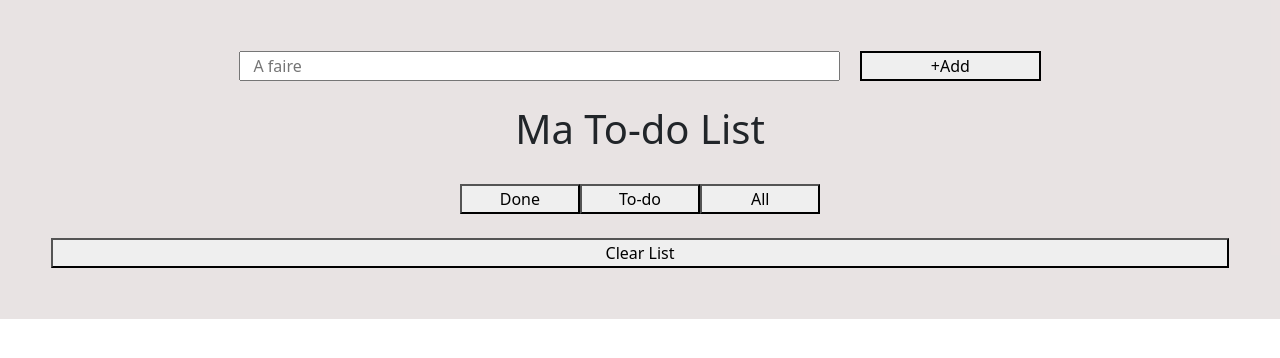
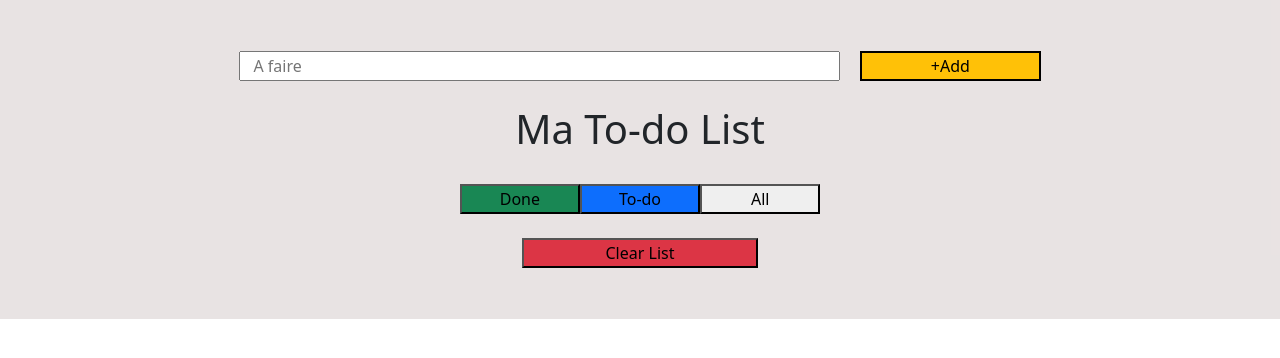
Before and after one commit to Gyounke/Javascript, a website: page cs-miniprojet-todolist/index.html in a window 1280 px wide. Drawn offline with nearby package versions, Linux system fonts and the light colour scheme.

Commit message:
toDoList_style

```diff
--- a/cs-miniprojet-todolist/index.html
+++ b/cs-miniprojet-todolist/index.html
@@ -13,18 +13,20 @@
     <div class="contenu">
         <div class="part1 row">
             <input type="" name="" value="" placeholder="A faire">
-            <button type="" class="add">+Add</button>
+            <button type="" class="add bg-warning">+Add</button>
         </div>
         <h1>Ma To-do List</h1>
         <div class="row boutons">
-            <button class ="done">Done</button>
-            <button class = "toDo">To-do</button>
-            <button class = "all">All</button>
+            <button class="done bg-success">Done</button>
+            <button class="toDo bg-primary">To-do</button>
+            <button class="all">All</button>
         </div>
         <div class="tasks">
 
         </div>
-        <button type="" class = "clear">Clear List</button>
+        <div class="end">
+            <button type="" class="clear bg-danger">Clear List</button>
+        </div>
     </div>
 
     <script src="./node_modules/bootstrap/dist/js/bootstrap.bundle.js"></script>
--- a/cs-miniprojet-todolist/public/js/main.js
+++ b/cs-miniprojet-todolist/public/js/main.js
@@ -15,6 +15,7 @@ let ajout = () => {
     newCheck.className = "checkbox";
     console.log(newCheck)
     var newP = document.createElement("p");
+    newP.style.width = "150px";
     var newTrashIcon = document.createElement("i");
     newTrashIcon.className = "fas fa-trash-alt";
     var newEditIcon = document.createElement("i");
--- a/cs-miniprojet-todolist/src/sass/style.sass
+++ b/cs-miniprojet-todolist/src/sass/style.sass
@@ -27,3 +27,9 @@
         padding-bottom: 2%
         button
             width: 10%
+
+    .end
+        display: flex
+        justify-content: center
+        .clear
+            width:20%
```
Also changed, not shown: cs-miniprojet-todolist/public/css/style.css, 1 other file.
